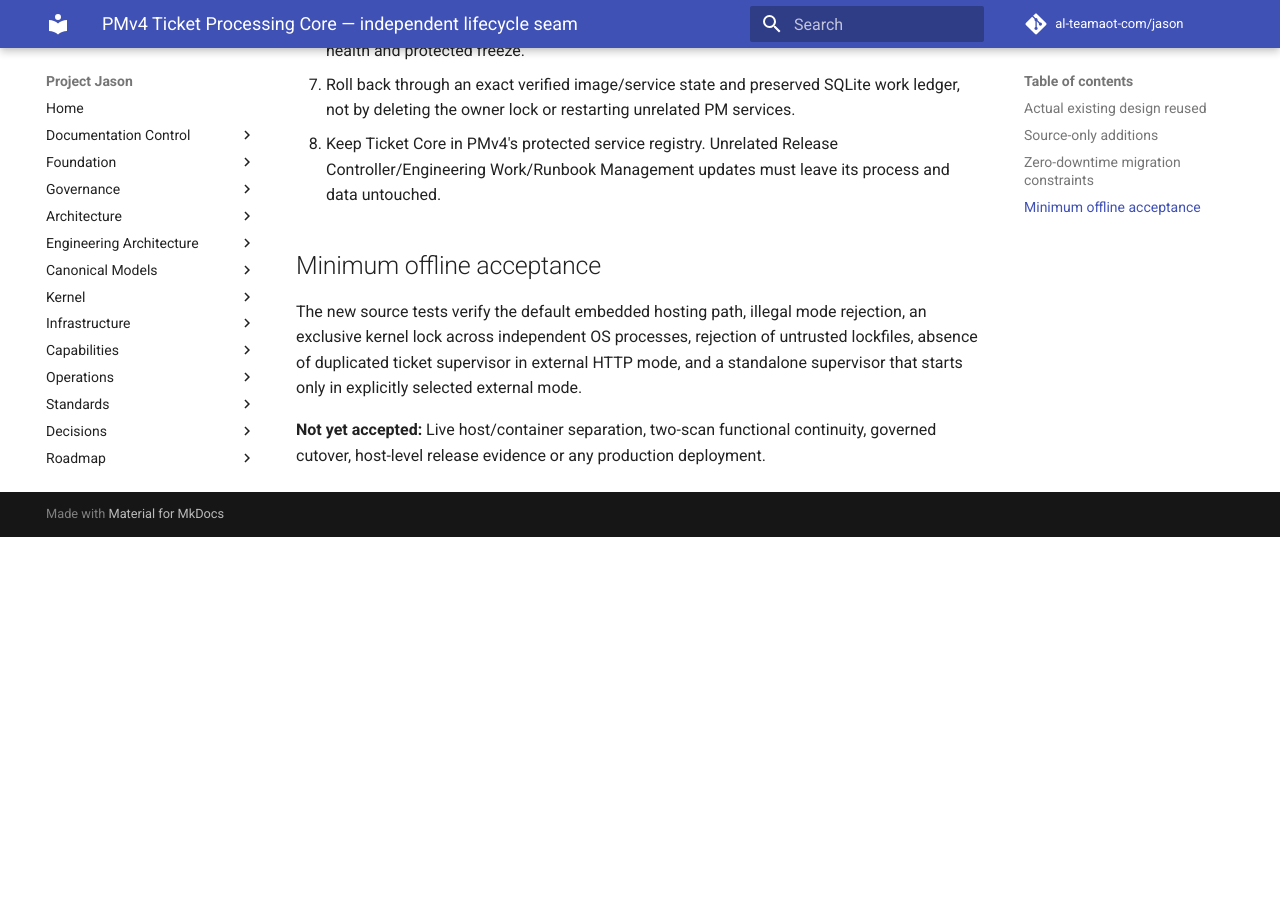
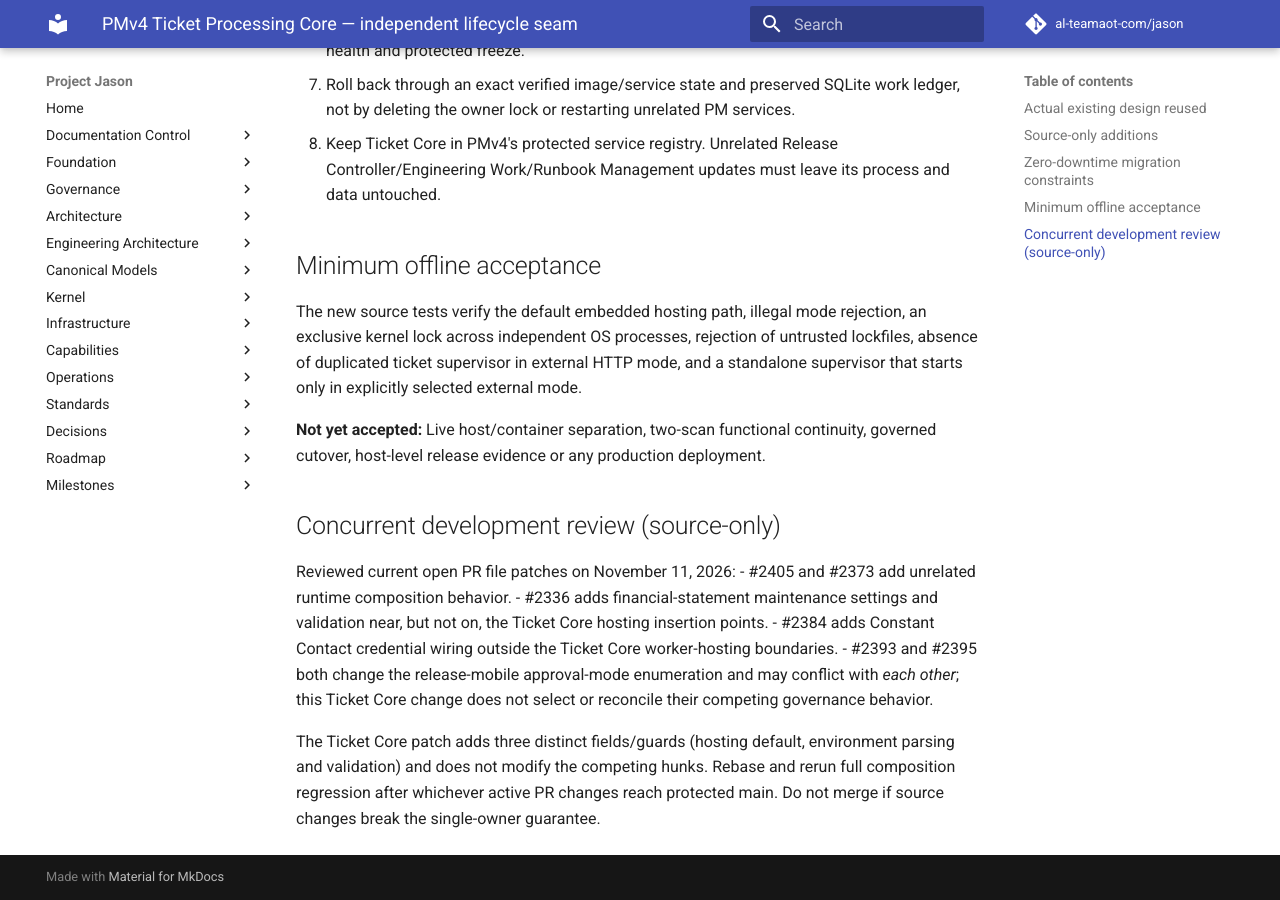
Before and after one commit to al-teamaot-com/jason, an MkDocs documentation site: the page built from docs/operations/PMv4-Ticket-Core-Independent-Lifecycle-20261111.md, in a window 1280 px wide and 900 px high, scrolled down 1635 px. Built offline with MkDocs 1.6.1 and Material for MkDocs 9.7.7, drawn with Linux system fonts in a browser that asks for light colours; comment, search, counter and statistics services are not loaded; before the commit the page ends 2172 px from its top, so only the background shows below that.

Commit message:
docs: reconcile concurrent runtime composition PRs for ticket Core

```diff
--- a/docs/operations/PMv4-Ticket-Core-Independent-Lifecycle-20261111.md
+++ b/docs/operations/PMv4-Ticket-Core-Independent-Lifecycle-20261111.md
@@ -34,3 +34,14 @@
 The new source tests verify the default embedded hosting path, illegal mode rejection, an exclusive kernel lock across independent OS processes, rejection of untrusted lockfiles, absence of duplicated ticket supervisor in external HTTP mode, and a standalone supervisor that starts only in explicitly selected external mode.
 
 **Not yet accepted:** Live host/container separation, two-scan functional continuity, governed cutover, host-level release evidence or any production deployment.
+
+
+## Concurrent development review (source-only)
+
+Reviewed current open PR file patches on November 11, 2026:
+- #2405 and #2373 add unrelated runtime composition behavior.
+- #2336 adds financial-statement maintenance settings and validation near, but not on, the Ticket Core hosting insertion points.
+- #2384 adds Constant Contact credential wiring outside the Ticket Core worker-hosting boundaries.
+- #2393 and #2395 both change the release-mobile approval-mode enumeration and may conflict with *each other*; this Ticket Core change does not select or reconcile their competing governance behavior.
+
+The Ticket Core patch adds three distinct fields/guards (hosting default, environment parsing and validation) and does not modify the competing hunks. Rebase and rerun full composition regression after whichever active PR changes reach protected main. Do not merge if source changes break the single-owner guarantee.
```
